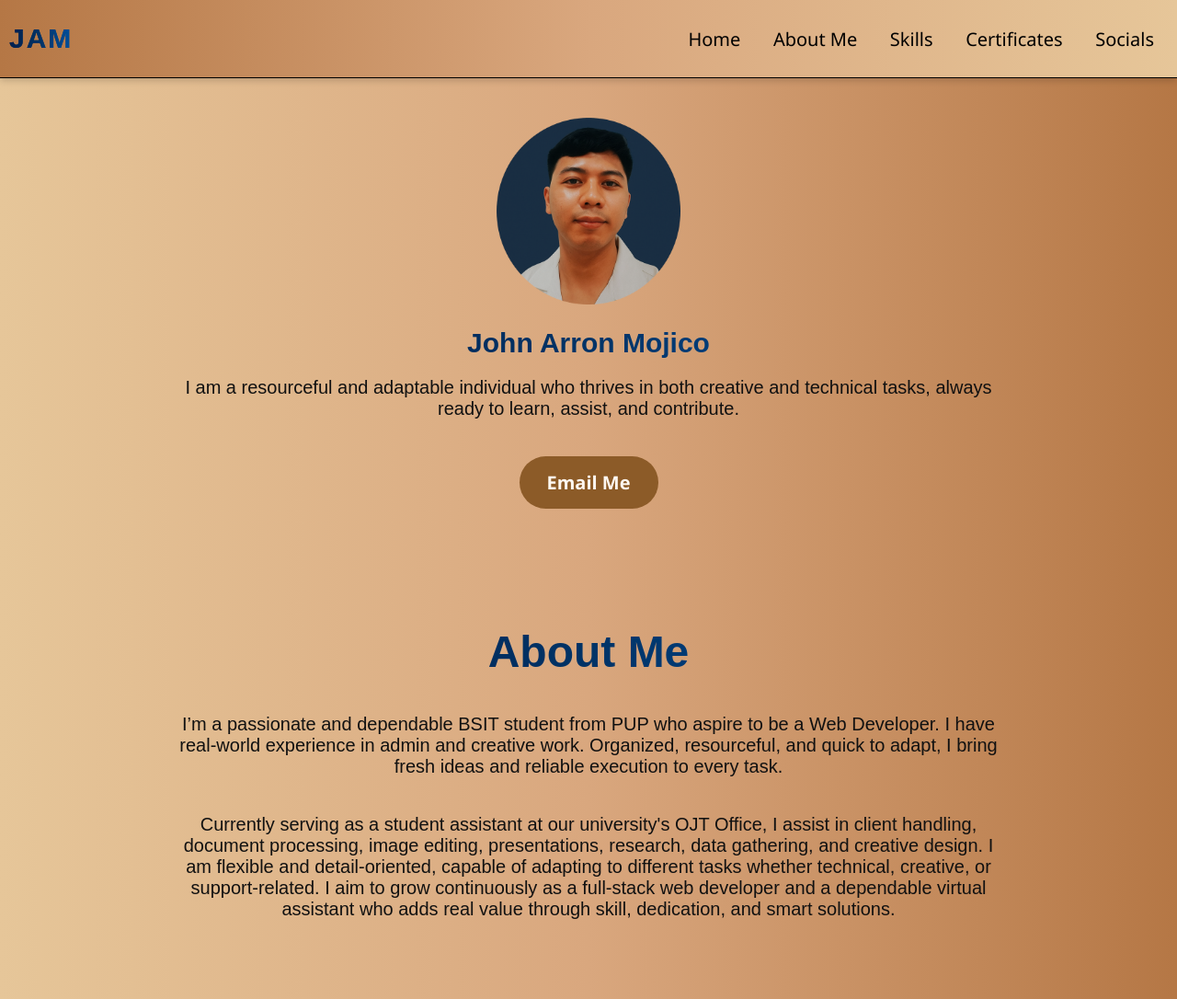
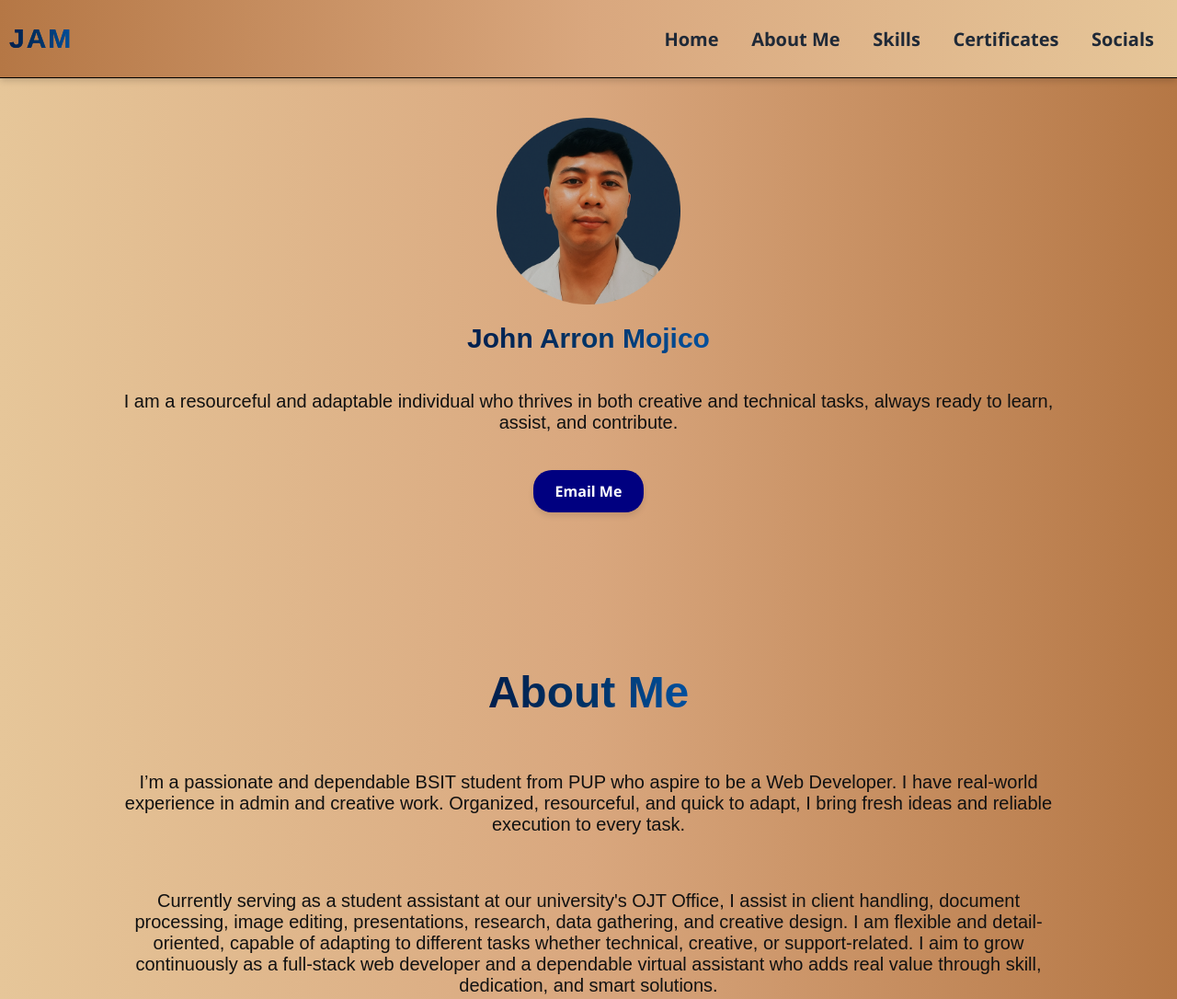
Before and after one commit to git-arron/Arron-Portfolio, a plain HTML site: page index.html in a window 1280 px wide. Shown: the top 1086 px of the page at 92% size. Drawn offline with Linux system fonts and the light colour scheme.

Commit message:
modified designs on nav bar and contact button.

```diff
--- a/styles.css
+++ b/styles.css
@@ -1,5 +1,5 @@
 body{
-   background: linear-gradient(to right, #e6c699, #d9a77e, #b57745);
+    background: linear-gradient(to right, #e6c699, #d9a77e, #b57745);
     color:#111;
     margin:0;
     font-family: 'Poppins', sans-serif;
@@ -90,10 +90,11 @@ section{
 
 nav a {
     display: inline;
-    color: black;
+    color: #1f2937;
+    font-weight: 600;
+    transition: color 0.3s ease, transform 0.2s ease;
     text-decoration: none;
     padding: 10px 15px;
-    font-weight: 500;
     font-family: 'Segoe UI', Tahoma, Geneva, Verdana, sans-serif;
 }
 
@@ -134,8 +135,8 @@ nav a {
 
 /*state of navigation bar*/
 nav a:hover{
-    color:navy;
-    transform:scale(1.05);
+    color: #2563eb;
+    transform: scale(1.05);
 }
 nav a:active{
     color:white;
@@ -145,27 +146,30 @@ nav a:active{
 
 #landing-section{
     scroll-margin-top:90px;
+    margin:128px 10% 40px 10%;
 }
 
 
 
 
 .contact-button {
-  display: inline-block;
-  padding: 15px 30px;
-  background-color: #8c5b28;
-  color: #fff8f1;
-  border: none;
-  border-radius: 50px;
-  text-decoration: none;
-  font-weight: bold;
-  font-family: 'Segoe UI', sans-serif;
-  transition: background-color 0.3s ease;
+    background-color: navy;
+    color: white;
+    border: none;
+    padding: 12px 24px;
+    border-radius: 20px;
+    text-decoration:none;
+    font-size: 16px;
+    font-weight: 600;
+    font-family: 'Segoe UI', Tahoma, Geneva, Verdana, sans-serif;
+    cursor: pointer;
+    box-shadow: 0 4px 6px rgba(0, 0, 0, 0.1);
+    transition: background-color 0.3s ease, transform 0.2s ease;
 }
 
 .contact-button:hover {
-  background-color: #a8642b;
-  box-shadow: 0 6px 12px rgba(0,0,0,0.25);
+    background-color: #1d4ed8;         /* Darker blue on hover */
+    transform: scale(1.05);
 }
 #landing-section h1{
     margin-top:20px;
@@ -174,15 +178,18 @@ nav a:active{
 
 
 #about-me-section {
-  scroll-margin-top: 90px;
+  scroll-margin-top: 50px;
+  margin: 10% 10% 0 10%
 }
 
 #about-me-section, #landing-section{
     margin-top: 10%;
-    display:block;
-    width:70%;
-    text-align:center;
-    margin-left:15%;
+    width: 80%;
+    display: flex;
+    flex-direction: column;
+    align-items: center;
+    justify-content: center;
+    text-align: center;
 }
 h1, h2{
     vertical-align:center;
@@ -203,6 +210,11 @@ h1, h2{
 
 }
 @media (max-width:768px) {
+    #about-me-section{
+        width:90%;
+        margin: 10% 5% 0 5%;
+        text-align:center;
+    }
     #about-me-section p{
         font-size:16px;
         margin-top:15px;
```
